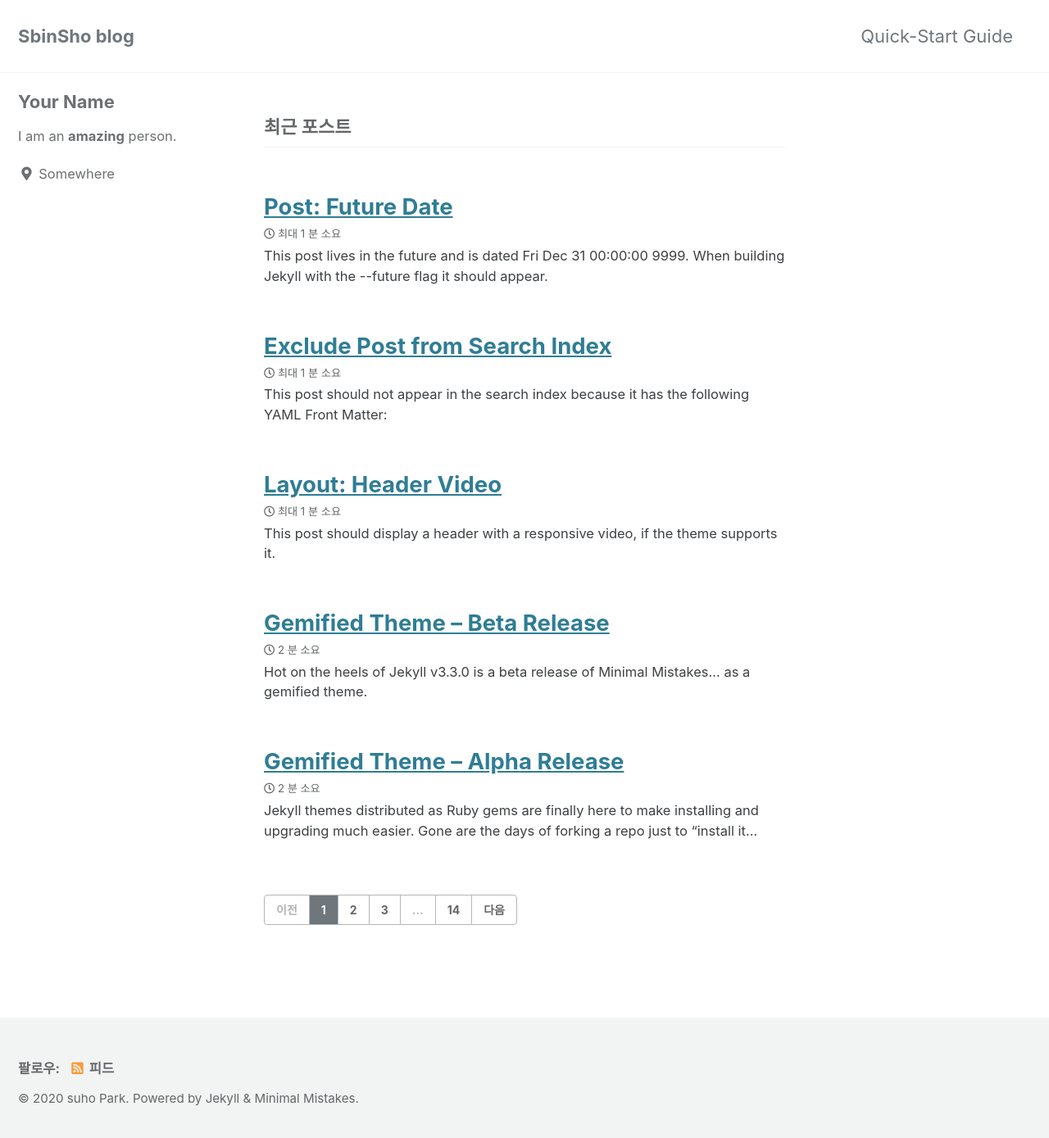
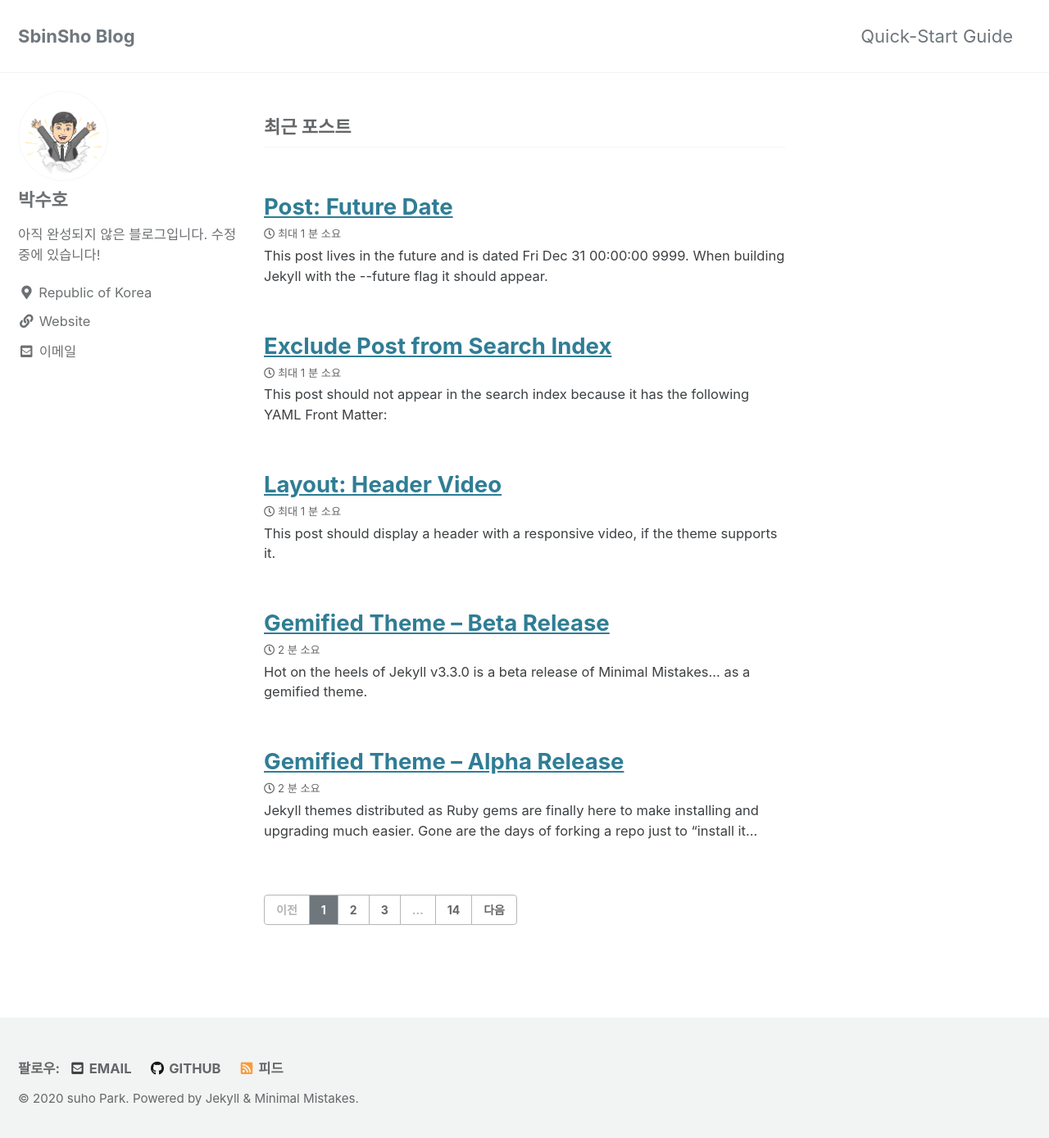
Before and after one commit to SbinSho/SbinSho.github.io, a Jekyll site: the page built from index.html, in a window 1280 px wide and 1397 px high. Shown: the top 1389 px of the window at 82% size. Built offline with Jekyll 4.4.1, drawn with Linux system fonts in a browser that asks for light colours; cached includes are drawn as plain includes; the list of posts is cut into pages by our own code.

Commit message:
images 폴더 추가 및 _config.yml 파일 수정

```diff
--- a/_config.yml
+++ b/_config.yml
@@ -16,7 +16,7 @@ minimal_mistakes_skin    : "default" # "air", "aqua", "contrast", "dark", "dirt"
 
 # Site Settings
 locale                   : "ko-KR"
-title                    : "SbinSho blog"
+title                    : "SbinSho Blog"
 title_separator          : "-"
 subtitle                 : # site tagline that appears below site title in masthead
 name                     : "suho Park"
@@ -93,18 +93,18 @@ analytics:
 
 # Site Author
 author:
-  name             : "Your Name"
-  avatar           : # path of avatar image, e.g. "/assets/images/bio-photo.jpg"
-  bio              : "I am an **amazing** person."
-  location         : "Somewhere"
-  email            :
+  name             : "박수호"
+  avatar           : "/assets/images/profile/profile.png"
+  bio              : "아직 완성되지 않은 블로그입니다. 수정중에 있습니다!"
+  location         : "Republic of Korea"
+  email            : "suho0232@gmail.com"
   links:
     - label: "Email"
       icon: "fas fa-fw fa-envelope-square"
-      # url: "mailto:your.name@email.com"
+      #url: mailto:suho0232@gmail.com
     - label: "Website"
       icon: "fas fa-fw fa-link"
-      # url: "https://your-website.com"
+      url: "https://sbinsho.github.io"
     - label: "Twitter"
       icon: "fab fa-fw fa-twitter-square"
       # url: "https://twitter.com/"
@@ -121,6 +121,9 @@ author:
 # Site Footer
 footer:
   links:
+    - label: "Email"
+      icon: "fas fa-fw fa-envelope-square"
+      url: mailto:suho0232@gmail.com
     - label: "Twitter"
       icon: "fab fa-fw fa-twitter-square"
       # url:
@@ -129,7 +132,7 @@ footer:
       # url:
     - label: "GitHub"
       icon: "fab fa-fw fa-github"
-      # url:
+      url: "https://github.com/SbinSho"
     - label: "GitLab"
       icon: "fab fa-fw fa-gitlab"
       # url:
```
Also changed, not shown: assets/images/profile/profile.png (added).
